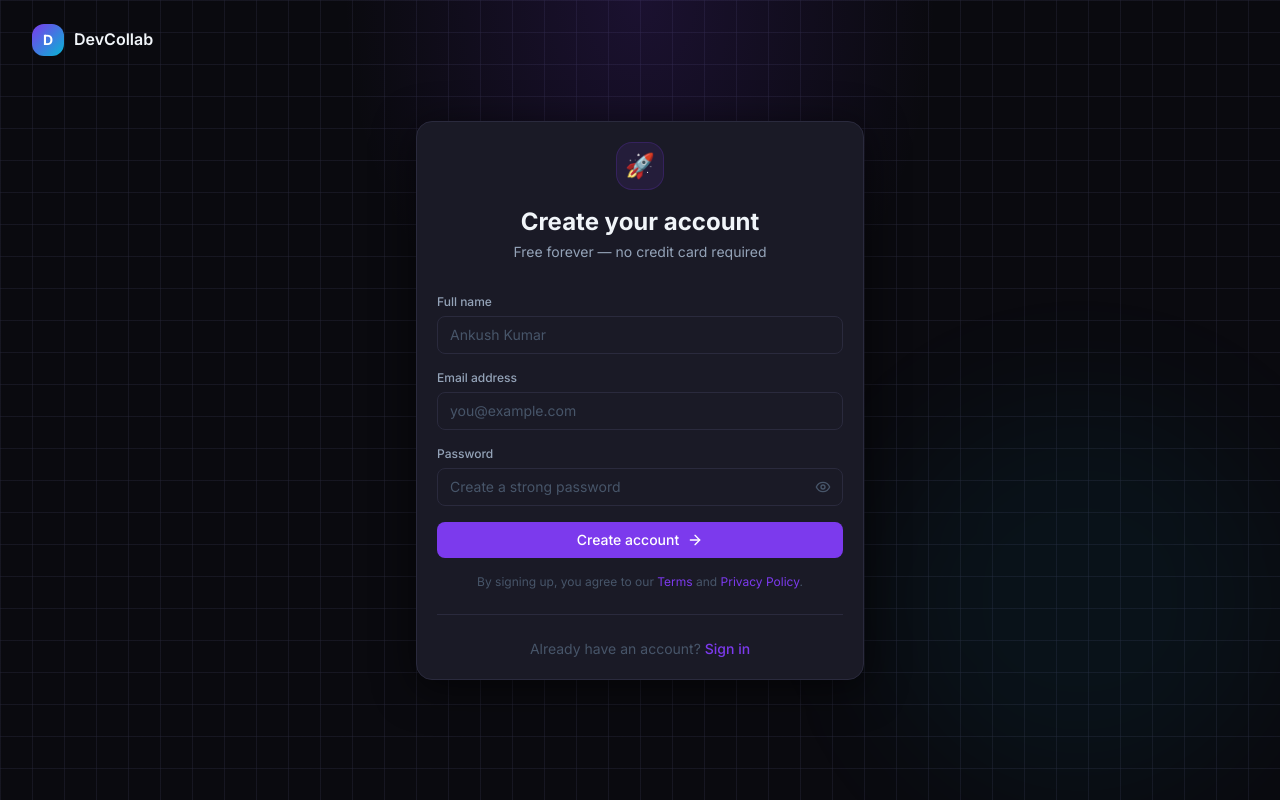
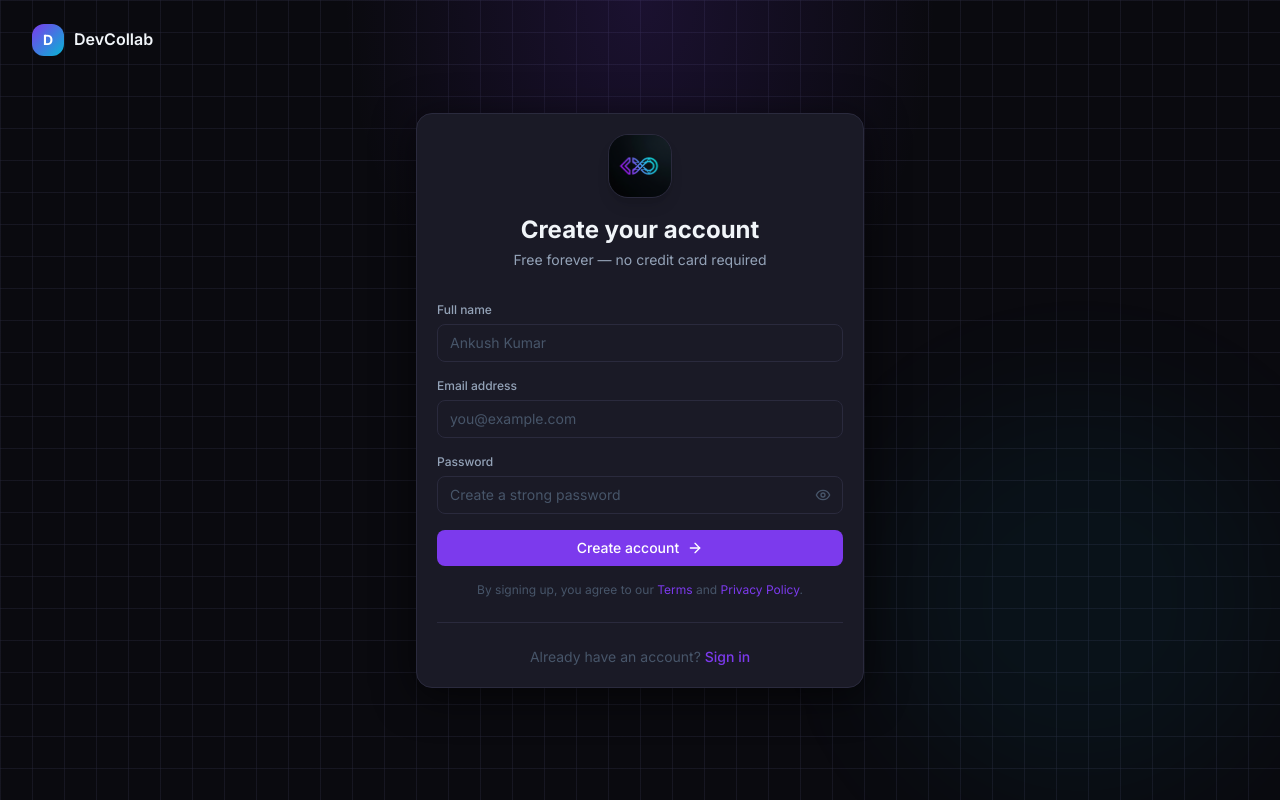
Before and after one commit to Scorpion950/DevCollab, a Next.js app in the folder apps/web/: page /register in a window 1280 px wide. Built offline with nearby package versions, Linux system fonts and the light colour scheme.

Commit message:
fix: removed missing DialogFooter import to fix build

```diff
--- a/apps/web/src/app/(auth)/login/page.tsx
+++ b/apps/web/src/app/(auth)/login/page.tsx
@@ -2,6 +2,7 @@
 
 import { useState } from 'react';
 import Link from 'next/link';
+import Image from 'next/image';
 import { useRouter } from 'next/navigation';
 import { Eye, EyeOff, Loader2, ArrowRight } from 'lucide-react';
 import { useAuthStore } from '@/store/auth.store';
@@ -30,8 +31,8 @@ export default function LoginPage() {
     <div className="card-elevated animate-scale-in">
       {/* Header */}
       <div className="mb-8 text-center">
-        <div className="w-12 h-12 rounded-xl bg-primary/10 border border-primary/20 flex items-center justify-center mx-auto mb-4">
-          <span className="text-2xl">👋</span>
+        <div className="w-16 h-16 rounded-2xl overflow-hidden mx-auto mb-4 border border-border shadow-lg">
+          <Image src="/logo.png" alt="DevCollab Logo" width={64} height={64} className="object-cover" />
         </div>
         <h1 className="text-2xl font-bold text-text-primary mb-1">Welcome back</h1>
         <p className="text-text-secondary text-sm">Sign in to your DevCollab workspace</p>
--- a/apps/web/src/app/(auth)/register/page.tsx
+++ b/apps/web/src/app/(auth)/register/page.tsx
@@ -2,6 +2,7 @@
 
 import { useState } from 'react';
 import Link from 'next/link';
+import Image from 'next/image';
 import { useRouter } from 'next/navigation';
 import { Eye, EyeOff, Loader2, ArrowRight, Check } from 'lucide-react';
 import { useAuthStore } from '@/store/auth.store';
@@ -41,8 +42,8 @@ export default function RegisterPage() {
     <div className="card-elevated animate-scale-in">
       {/* Header */}
       <div className="mb-8 text-center">
-        <div className="w-12 h-12 rounded-xl bg-primary/10 border border-primary/20 flex items-center justify-center mx-auto mb-4">
-          <span className="text-2xl">🚀</span>
+        <div className="w-16 h-16 rounded-2xl overflow-hidden mx-auto mb-4 border border-border shadow-lg">
+          <Image src="/logo.png" alt="DevCollab Logo" width={64} height={64} className="object-cover" />
         </div>
         <h1 className="text-2xl font-bold text-text-primary mb-1">Create your account</h1>
         <p className="text-text-secondary text-sm">
--- a/apps/web/src/app/(dashboard)/[workspaceId]/[projectId]/docs/page.tsx
+++ b/apps/web/src/app/(dashboard)/[workspaceId]/[projectId]/docs/page.tsx
@@ -7,7 +7,7 @@ import { Button } from '@/components/ui/button';
 import { Plus, BookOpen, X } from 'lucide-react';
 import { api } from '@/lib/api';
 import { Input } from '@/components/ui/input';
-import { Dialog, DialogContent, DialogHeader, DialogTitle, DialogFooter, DialogClose } from '@/components/ui/dialog';
+import { Dialog, DialogContent, DialogHeader, DialogTitle, DialogClose } from '@/components/ui/dialog';
 
 interface WikiPage {
   id: string;
@@ -117,14 +117,14 @@ export default function DocsPage() {
                 className="bg-bg-elevated border-border"
               />
             </div>
-            <DialogFooter>
+            <div className="flex justify-end gap-2 mt-6">
               <Button type="button" variant="outline" onClick={() => setIsCreateModalOpen(false)}>
                 Cancel
               </Button>
               <Button type="submit" disabled={!newPageTitle.trim() || isSubmitting}>
                 {isSubmitting ? 'Creating...' : 'Create Document'}
               </Button>
-            </DialogFooter>
+            </div>
           </form>
         </DialogContent>
       </Dialog>
--- a/apps/web/src/components/layout/sidebar.tsx
+++ b/apps/web/src/components/layout/sidebar.tsx
@@ -2,6 +2,7 @@
 
 import { useState, useRef } from 'react';
 import Link from 'next/link';
+import Image from 'next/image';
 import { usePathname, useRouter } from 'next/navigation';
 import {
   LayoutDashboard,
@@ -107,8 +108,8 @@ export function Sidebar() {
       >
         {/* Logo */}
         <div className="flex items-center gap-2.5 px-4 py-4 border-b border-border">
-          <div className="w-7 h-7 rounded-lg bg-gradient-brand flex items-center justify-center flex-shrink-0">
-            <span className="text-white font-bold text-xs">D</span>
+          <div className="w-8 h-8 rounded-lg overflow-hidden flex-shrink-0 flex items-center justify-center">
+            <Image src="/logo.png" alt="DevCollab Logo" width={32} height={32} className="object-cover" />
           </div>
           <span className="font-semibold text-text-primary text-sm">DevCollab</span>
           <div className="ml-auto">
```
Also changed, not shown: apps/web/public/logo.png (added).
